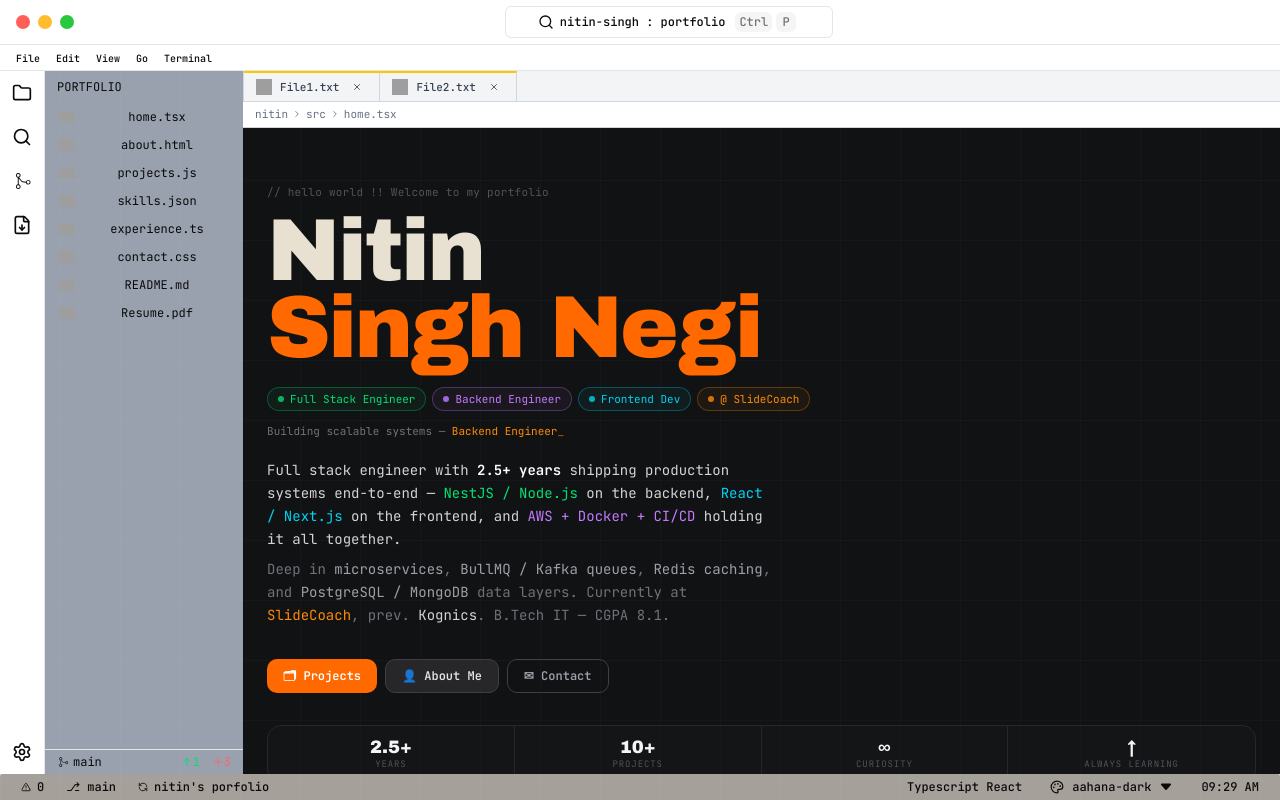
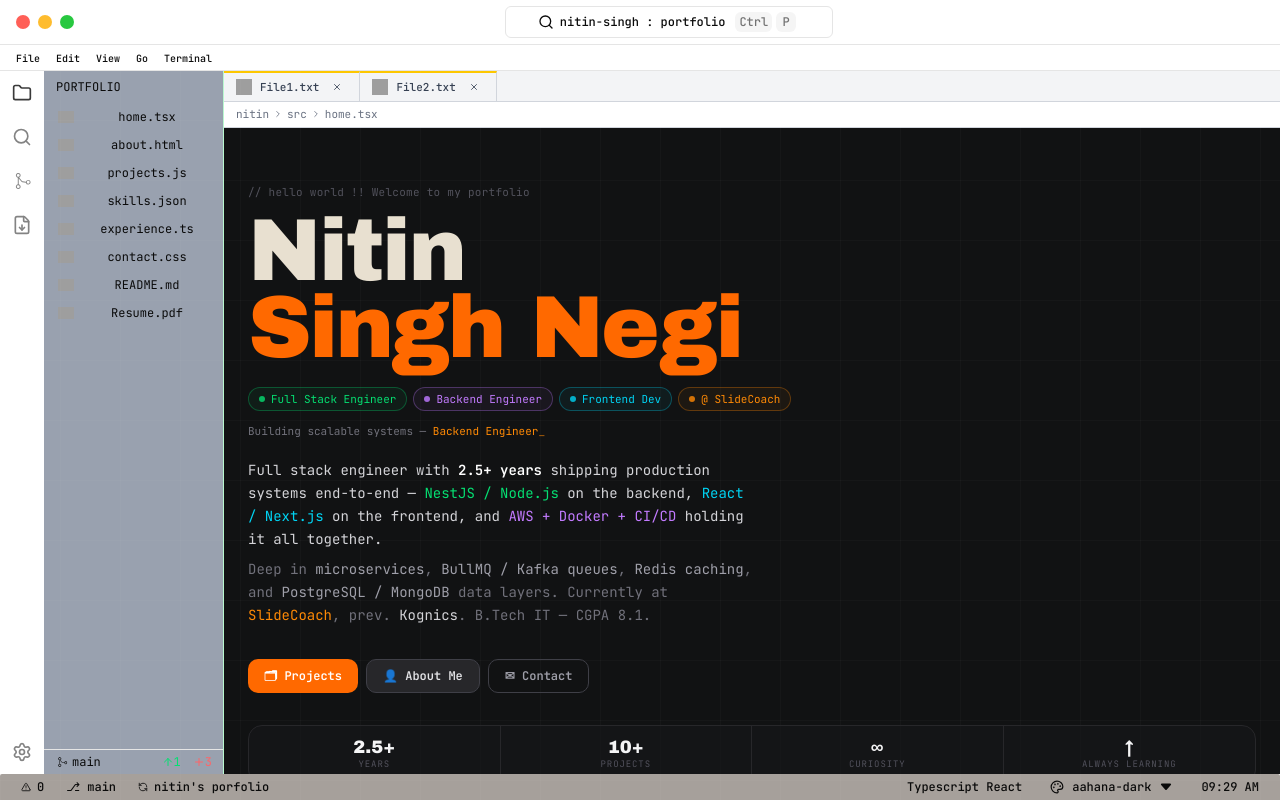
Before and after one commit to nitin2-singh/portfolio-v3, a Next.js app: page / in a window 1280 px wide. Built offline with nearby package versions, Linux system fonts and the light colour scheme; grey boxes are pictures that could not be loaded.

Commit message:
added collapse sidebar

```diff
--- a/components/main-screen/file-tabs.tsx
+++ b/components/main-screen/file-tabs.tsx
@@ -17,7 +17,7 @@ export default function FileTabs() {
   ];
   return (
     <div>
-      <div className="flex  w-full items-center gap-2 border-b border-l border-gray-300 bg-gray-100">
+      <div className="flex w-full items-center gap-2 border-b border-gray-300 bg-gray-100">
         <div className="flex items-center">
           {files.map((file) => (
             <div
--- a/components/main-screen/files.tsx
+++ b/components/main-screen/files.tsx
@@ -54,7 +54,7 @@ export function Files() {
     },
   ];
   return (
-    <div className="bg-gray-400 w-full flex flex-col justify-between">
+    <div className="bg-gray-400 w-full h-full flex flex-col justify-between">
       <div>
         <p className="text-xs p-2 px-3">PORTFOLIO</p>
         {files.map((file) => (
--- a/components/main-screen/left-deck.tsx
+++ b/components/main-screen/left-deck.tsx
@@ -1,20 +1,36 @@
 import { Folder, Search, FileDown, Settings } from "lucide-react";
 import { PiGitMergeLight } from "react-icons/pi";
-export function LeftDeck() {
+
+interface LeftDeckProps {
+  onFolderClick: () => void;
+}
+
+export function LeftDeck({ onFolderClick }: LeftDeckProps) {
   const options = [
-    { id: 1, icon: Folder },
-    { id: 2, icon: Search },
-    { id: 3, icon: PiGitMergeLight },
-    { id: 4, icon: FileDown },
+    { id: 1, icon: Folder, action: onFolderClick },
+    { id: 2, icon: Search, action: undefined },
+    { id: 3, icon: PiGitMergeLight, action: undefined },
+    { id: 4, icon: FileDown, action: undefined },
   ];
+
   return (
-    <div className="border-r h-full flex flex-col justify-between items-center p-3">
+    <div className="h-full flex flex-col justify-between items-center p-3 shrink-0">
       <div className="flex flex-col gap-6">
         {options.map((option) => (
-          <div key={option.id}>{<option.icon size={20} />}</div>
+          <div
+            key={option.id}
+            onClick={option.action}
+            className={
+              option.action
+                ? "cursor-pointer opacity-80 hover:opacity-100"
+                : "opacity-50"
+            }
+          >
+            <option.icon size={20} />
+          </div>
         ))}
       </div>
-      <div>
+      <div className="opacity-50 hover:opacity-100 cursor-pointer">
         <Settings size={20} />
       </div>
     </div>
--- a/components/main-screen/main-screen.tsx
+++ b/components/main-screen/main-screen.tsx
@@ -1,19 +1,33 @@
+"use client";
+
 import HomeFile from "../files-content/home";
 import FileTabs from "./file-tabs";
 import { Files } from "./files";
 import { LeftDeck } from "./left-deck";
+import { useState } from "react";
 
 export default function MainScreen() {
+  const [sidebarOpen, setSidebarOpen] = useState(true);
+
   return (
-    <div className="flex w-full flex-1">
-      <div className="w-75 flex h-full">
-        <LeftDeck />
-        <Files />
+    <div className="flex w-full h-full flex-1 overflow-hidden">
+      <div className="flex h-full shrink-0">
+        <LeftDeck onFolderClick={() => setSidebarOpen((o) => !o)} />
+
+        {/* animated files panel */}
+        <div
+          className="h-full overflow-hidden transition-all duration-300 ease-in-out border-r border-green-200"
+          style={{ width: sidebarOpen ? "180px" : "0px" }}
+        >
+          <div className="w-45 h-full">
+            <Files />
+          </div>
+        </div>
       </div>
 
-      <div className="w-full h-full">
+      <div className="flex flex-col flex-1 min-w-0 h-full">
         <FileTabs />
-        <div>
+        <div className="flex-1 overflow-auto">
           <HomeFile />
         </div>
       </div>
```
